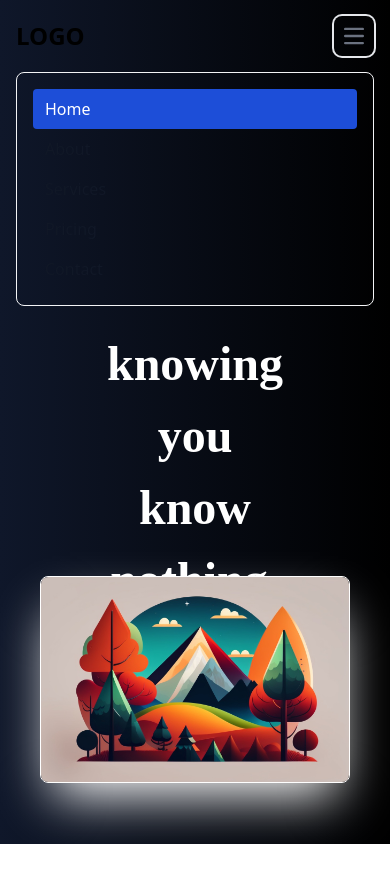
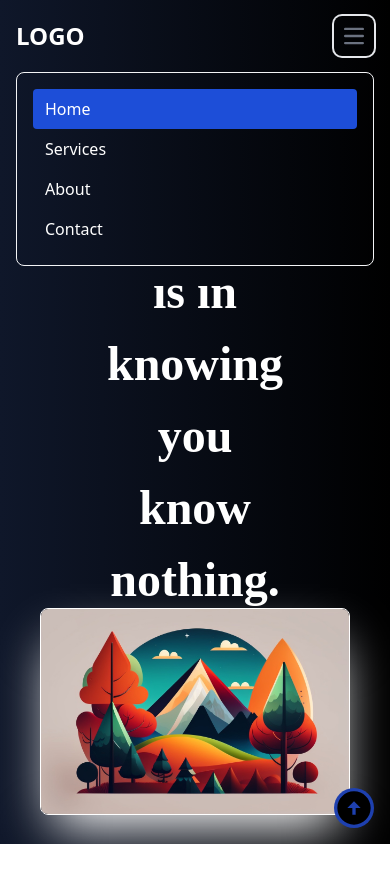
Before and after one commit to parthasdey2304/learning-animations-1, a plain HTML site: page index.html in a window 390 px wide. Both pictures are taken after a click on the button "Open main menu". Shown: the top 882 px of the page. Drawn offline with nearby package versions, Linux system fonts and the light colour scheme; a web font is replaced by a local one.

Commit message:
initial commit 2

```diff
--- a/index.html
+++ b/index.html
@@ -12,15 +12,27 @@
     <script src="https://cdnjs.cloudflare.com/ajax/libs/gsap/3.12.2/gsap.min.js" integrity="sha512-16esztaSRplJROstbIIdwX3N97V1+pZvV33ABoG1H2OyTttBxEGkTsoIVsiP1iaTtM8b3+hu2kB6pQ4Clr5yug==" crossorigin="anonymous" referrerpolicy="no-referrer"></script>
     <script src="https://cdnjs.cloudflare.com/ajax/libs/gsap/3.12.2/ScrollTrigger.min.js" integrity="sha512-Ic9xkERjyZ1xgJ5svx3y0u3xrvfT/uPkV99LBwe68xjy/mGtO+4eURHZBW2xW4SZbFrF1Tf090XqB+EVgXnVjw==" crossorigin="anonymous" referrerpolicy="no-referrer"></script>
     <script src="https://unpkg.com/typeit@@{TYPEIT_VERSION}/dist/index.umd.js"></script>
+    <link href="https://cdn.jsdelivr.net/npm/remixicon@2.2.0/fonts/remixicon.css" rel="stylesheet">
+
+    <style>
+        .no-scrollbar::-webkit-scrollbar {
+            display: none;
+        }
+
+    </style>
 
 </head>
-<body class="h-[2000px]">
+<body class="h-[2000px] no-scrollbar">
 
     <!-- This is the fixed background of the webpage -->
     <div id="background w-full h-full bg-black">
         <div id="overlay" class="bg-gradient-to-r from-slate-900 to-black w-full fixed h-full -z-50">
         </div>
     </div>
+
+    <a href="index.html" class=" w-10 h-10 rounded-full bg-blue-800  bottom-4 right-4 fixed z-50 hover:animate-bounce">
+        <svg id="a" xmlns="http://www.w3.org/2000/svg" viewBox="0 0 24 24"><path d="M12 2C17.52 2 22 6.48 22 12C22 17.52 17.52 22 12 22C6.48 22 2 17.52 2 12C2 6.48 6.48 2 12 2ZM13 12H16L12 8L8 12H11V16H13V12Z"></path></svg>
+    </a>
 
 
     <!-- This is the main div the main content of the webpage is inside this div -->
@@ -31,30 +43,27 @@
         <nav class="fixed w-full bg-gradient-to-r from-slate-900 to-black z-50">
             <div class="max-w-screen-xl flex flex-wrap items-center justify-between mx-auto p-4">
             <a href="https://flowbite.com/" class="flex items-center">
-                <span class="self-center text-2xl font-semibold whitespace-nowrap dark:text-white">LOGO</span>
+                <span class="self-center text-2xl font-semibold whitespace-nowrap text-white">LOGO</span>
             </a>
-            <button data-collapse-toggle="navbar-default" type="button" class="inline-flex items-center p-2 w-10 h-10 justify-center text-sm text-gray-500 rounded-lg md:hidden hover:bg-gray-100 focus:outline-none focus:ring-2 focus:ring-gray-200 dark:text-gray-400 dark:hover:bg-gray-700 dark:focus:ring-gray-600" aria-controls="navbar-default" aria-expanded="false">
+            <button data-collapse-toggle="navbar-default" type="button" class="inline-flex items-center p-2 w-10 h-10 justify-center text-sm text-gray-500 rounded-lg sm:hidden hover:bg-gray-100 focus:outline-none focus:ring-2 focus:ring-gray-200 dark:text-gray-400 dark:hover:bg-gray-700 dark:focus:ring-gray-600" aria-controls="navbar-default" aria-expanded="false">
                 <span class="sr-only">Open main menu</span>
                 <svg class="w-5 h-5" aria-hidden="true" xmlns="http://www.w3.org/2000/svg" fill="none" viewBox="0 0 17 14">
                     <path stroke="currentColor" stroke-linecap="round" stroke-linejoin="round" stroke-width="2" d="M1 1h15M1 7h15M1 13h15"/>
                 </svg>
             </button>
-            <div class="hidden w-full md:block md:w-auto" id="navbar-default">
-                <ul class="font-medium flex flex-col p-4 md:p-0 mt-4 border border-gray-100 rounded-lg md:flex-row md:space-x-8 md:mt-0 md:border-0 ">
+            <div class="hidden w-full sm:block sm:w-auto" id="navbar-default">
+                <ul class="font-medium flex flex-col p-4 sm:p-0 mt-4 border border-gray-100 rounded-lg sm:flex-row sm:space-x-8 sm:mt-0 sm:border-0 ">
                 <li class="hover:underline underline-offset-4">
-                    <a href="#" class="block py-2 pl-3 pr-4 text-white bg-blue-700 rounded md:bg-transparent md:text-blue-700 md:p-0 dark:text-white md:dark:text-blue-500" aria-current="page">Home</a>
+                    <a href="#" class="block py-2 pl-3 pr-4  bg-blue-700 rounded sm:bg-transparent sm:text-blue-700 sm:p-0 text-white sm:dark:text-blue-500" aria-current="page">Home</a>
                 </li>
                 <li class="hover:underline underline-offset-4">
-                    <a href="#" class="block py-2 pl-3 pr-4 text-gray-900 rounded hover:bg-gray-100 md:hover:bg-transparent md:border-0 md:hover:text-blue-700 md:p-0 dark:text-white md:dark:hover:text-blue-500 dark:hover:bg-gray-700 dark:hover:text-white md:dark:hover:bg-transparent">About</a>
+                    <a href="#" class="block py-2 pl-3 pr-4  rounded hover:bg-gray-100 sm:hover:bg-transparent sm:border-0 sm:hover:text-blue-700 sm:p-0 text-white sm:dark:hover:text-blue-500 dark:hover:bg-gray-700 dark:hover:text-white sm:dark:hover:bg-transparent">Services</a>
                 </li>
                 <li class="hover:underline underline-offset-4">
-                    <a href="#" class="block py-2 pl-3 pr-4 text-gray-900 rounded hover:bg-gray-100 md:hover:bg-transparent md:border-0 md:hover:text-blue-700 md:p-0 dark:text-white md:dark:hover:text-blue-500 dark:hover:bg-gray-700 dark:hover:text-white md:dark:hover:bg-transparent">Services</a>
+                    <a href="#" class="block py-2 pl-3 pr-4  rounded hover:bg-gray-100 sm:hover:bg-transparent sm:border-0 sm:hover:text-blue-700 sm:p-0 text-white sm:dark:hover:text-blue-500 dark:hover:bg-gray-700 dark:hover:text-white sm:dark:hover:bg-transparent">About</a>
                 </li>
                 <li class="hover:underline underline-offset-4">
-                    <a href="#" class="block py-2 pl-3 pr-4 text-gray-900 rounded hover:bg-gray-100 md:hover:bg-transparent md:border-0 md:hover:text-blue-700 md:p-0 dark:text-white md:dark:hover:text-blue-500 dark:hover:bg-gray-700 dark:hover:text-white md:dark:hover:bg-transparent">Pricing</a>
-                </li>
-                <li class="hover:underline underline-offset-4">
-                    <a href="#" class="block py-2 pl-3 pr-4 text-gray-900 rounded hover:bg-gray-100 md:hover:bg-transparent md:border-0 md:hover:text-blue-700 md:p-0 dark:text-white md:dark:hover:text-blue-500 dark:hover:bg-gray-700 dark:hover:text-white md:dark:hover:bg-transparent">Contact</a>
+                    <a href="#" class="block py-2 pl-3 pr-4  rounded hover:bg-gray-100 sm:hover:bg-transparent sm:border-0 sm:hover:text-blue-700 sm:p-0 text-white sm:dark:hover:text-blue-500 dark:hover:bg-gray-700 dark:hover:text-white sm:dark:hover:bg-transparent">Contact</a>
                 </li>
                 </ul>
             </div>
@@ -62,12 +71,12 @@
         </nav>
 
 
-        <div id="banner" class="w-full h-96 flex-col space-y-20 pt-28 md:pt-28">
+        <div id="banner" class="w-full h-96 flex-col space-y-20 pt-28 sm:pt-28">
             <div class="w-full h-32 px-16">
-                <p id="typing" class="text-5xl text-white font-semibold font-serif flex justify-center text-center md:leading-relaxed leading-normal" style="font-family: 'Playfair Display', serif;">The only true wisdom is in knowing you <br> know nothing.</p>
+                <p id="typing" class="text-5xl text-white font-semibold font-serif flex justify-center text-center sm:leading-relaxed leading-normal" style="font-family: 'Playfair Display', serif;">The only true wisdom is in knowing you <br> know nothing.</p>
             </div>
 
-            <div id="" class="flex justify-center pt-64 sm:pt-0 px-10">
+            <div id="" class="flex justify-center pt-72 sm:pt-0 px-10">
                 <img id="mountains" src="bgimage.jpg" alt="image" class="w-[500px] border border-white rounded-lg shadow-2xl shadow-white hover:animate-pulse cursor-pointer">
             </div>
         </div>
```
Also changed, not shown: script.js (line endings or trailing spaces).
